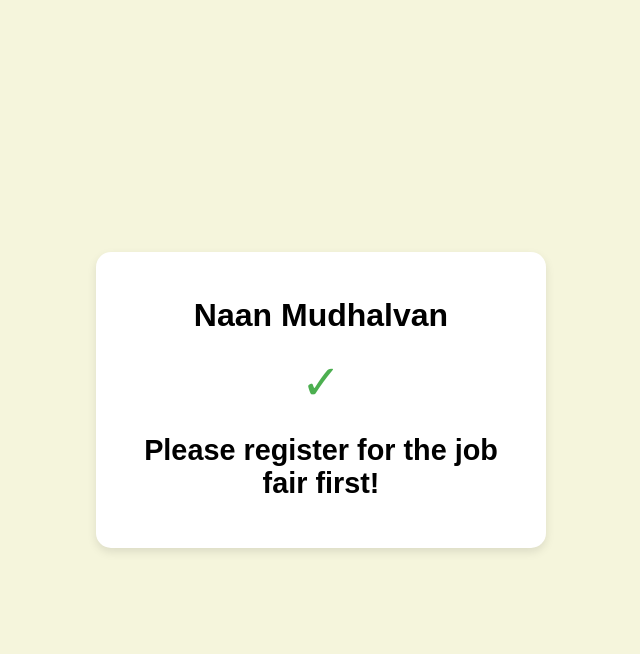
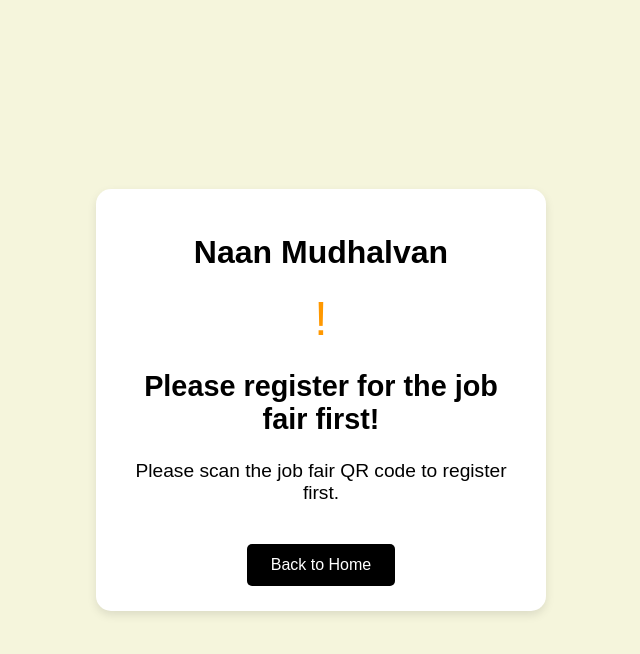
Before and after one commit to arjunthazhath2001/naan_mudhalvan_monolith, a Django app: page /nm/students/mark-attendance/1/1/ in a window 1280 px wide. Shown: the top 654 px of the page, without its empty margins (319-959 px from the left). Run offline with Django 5.2, Linux system fonts and the light colour scheme.

Commit message:
rec qr working done

```diff
--- a/students/templates/students_app/attendance_marked.html
+++ b/students/templates/students_app/attendance_marked.html
@@ -34,14 +34,41 @@
         }
 
         .confirmation-icon {
-            color: #4CAF50;
             font-size: 3em;
             margin: 20px 0;
+        }
+
+        .confirmation-icon.success {
+            color: #4CAF50;
+        }
+
+        .confirmation-icon.info {
+            color: #2196F3;
+        }
+
+        .confirmation-icon.warning {
+            color: #FF9800;
         }
 
         .confirmation-message {
             margin: 20px 0;
             font-size: 1.2em;
+        }
+
+        .back-btn {
+            display: inline-block;
+            padding: 12px 24px;
+            background-color: black;
+            color: white;
+            text-decoration: none;
+            border-radius: 5px;
+            font-size: 1em;
+            margin-top: 20px;
+            transition: background-color 0.3s;
+        }
+
+        .back-btn:hover {
+            background-color: #333;
         }
     </style>
 </head>
@@ -51,11 +78,27 @@
             Naan Mudhalvan
         </div>
 
-        <div class="confirmation-icon">✓</div>
+        {% if "successfully" in message %}
+            <div class="confirmation-icon success">✓</div>
+        {% elif "already" in message %}
+            <div class="confirmation-icon info">ℹ</div>
+        {% else %}
+            <div class="confirmation-icon warning">!</div>
+        {% endif %}
 
         <div class="confirmation-message">
             <h2>{{ message }}</h2>
+
+            {% if "successfully" in message %}
+                <p>Thank you for visiting this recruiter. Good luck with your job search!</p>
+            {% elif "already" in message %}
+                <p>You have already recorded your visit to this recruiter.</p>
+            {% elif "register" in message %}
+                <p>Please scan the job fair QR code to register first.</p>
+            {% endif %}
         </div>
+
+        <a href="https://naanmudhalvan.tn.gov.in/" class="back-btn">Back to Home</a>
     </div>
 </body>
 </html>
--- a/students/views.py
+++ b/students/views.py
@@ -4,26 +4,46 @@ from .forms import StudentRegistrationForm
 from .models import StudentRegistration
 from django.http import JsonResponse, HttpResponse
 from django.views.decorators.csrf import csrf_exempt
+from django.db import IntegrityError
 
 
-# Update the register_for_job_fair view in students/views.py
+
 
 def register_for_job_fair(request, job_fair_id):
     if request.method == 'POST':
         form = StudentRegistrationForm(request.POST, request.FILES)
         if form.is_valid():
-            # Create but don't save the form instance yet
-            student_registration = form.save(commit=False)
-            # Add the job_fair_id
-            student_registration.job_fair_id = job_fair_id
-            # Now save the instance
-            student_registration.save()
+            # Check if student is already registered
+            registration_number = form.cleaned_data['registration_number']
+            existing_registration = StudentRegistration.objects.filter(
+                job_fair_id=job_fair_id,
+                registration_number=registration_number
+            ).first()
 
-            # Store student registration number in session
-            request.session['student_registration_number'] = student_registration.registration_number
+            if existing_registration:
+                # If already registered, store registration number in session and redirect
+                request.session['student_registration_number'] = registration_number
+                messages.info(request, 'You are already registered for this job fair.')
+                return redirect('registration_success')
 
-            messages.success(request, 'Registration successful! Thank you for registering for the job fair.')
-            return redirect('registration_success')
+            try:
+                # Create but don't save the form instance yet
+                student_registration = form.save(commit=False)
+                # Add the job_fair_id
+                student_registration.job_fair_id = job_fair_id
+                # Now save the instance
+                student_registration.save()
+
+                # Store student registration number in session
+                request.session['student_registration_number'] = student_registration.registration_number
+
+                messages.success(request, 'Registration successful! Thank you for registering for the job fair.')
+                return redirect('registration_success')
+            except IntegrityError:
+                # This is a fallback in case of race conditions
+                messages.warning(request, 'You seem to be already registered for this job fair.')
+                request.session['student_registration_number'] = registration_number
+                return redirect('registration_success')
     else:
         form = StudentRegistrationForm()
 
@@ -31,7 +51,6 @@ def register_for_job_fair(request, job_fair_id):
         'form': form,
         'job_fair_id': job_fair_id
     })
-
 
 
 
@@ -49,7 +68,6 @@ def mark_recruiter_attendance(request, job_fair_id, recruiter_id):
         message = "Please register for the job fair first!"
         return render(request, 'students_app/attendance_marked.html', {'message': message})
 
-
     # Check if the student is registered for this job fair
     student_registration = StudentRegistration.objects.filter(
         job_fair_id=job_fair_id,
@@ -57,7 +75,8 @@ def mark_recruiter_attendance(request, job_fair_id, recruiter_id):
     ).first()
 
     if not student_registration:
-        return HttpResponse("You are not registered for this job fair!", status=403)
+        message = "You are not registered for this job fair!"
+        return render(request, 'students_app/attendance_marked.html', {'message': message})
 
     # Record the attendance
     from .models import RecruiterStudentAttendance
@@ -69,6 +88,8 @@ def mark_recruiter_attendance(request, job_fair_id, recruiter_id):
     )
 
     if created:
-        return HttpResponse("Attendance marked successfully!")
+        message = "Attendance marked successfully!"
     else:
-        return HttpResponse("You've already visited this recruiter!")
+        message = "You've already visited this recruiter!"
+
+    return render(request, 'students_app/attendance_marked.html', {'message': message})
```
Also changed, not shown: students/models.py (+5 -2 lines).
